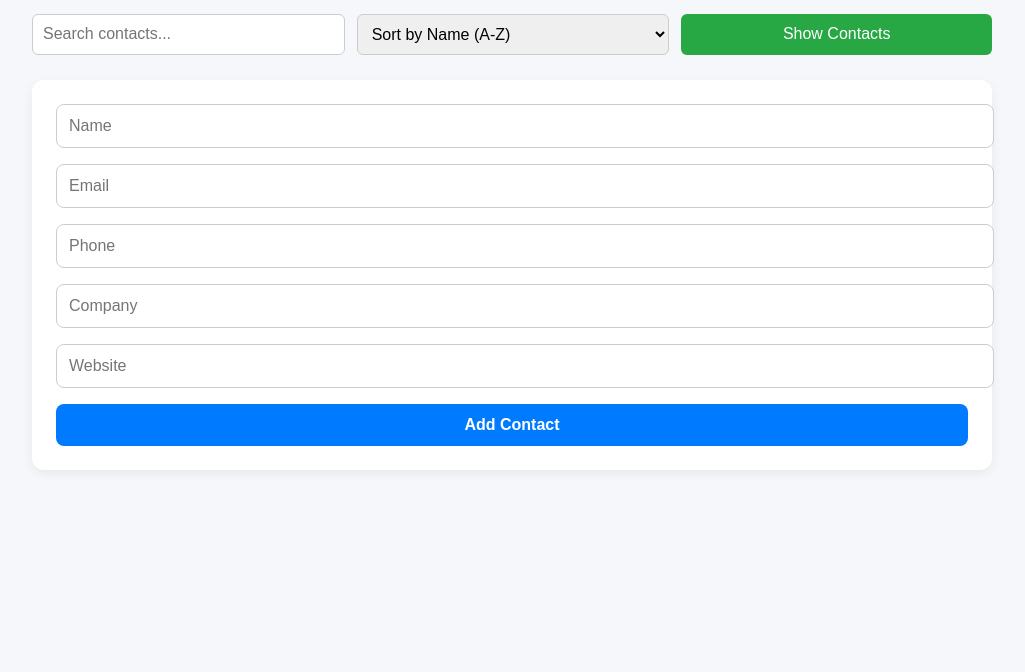
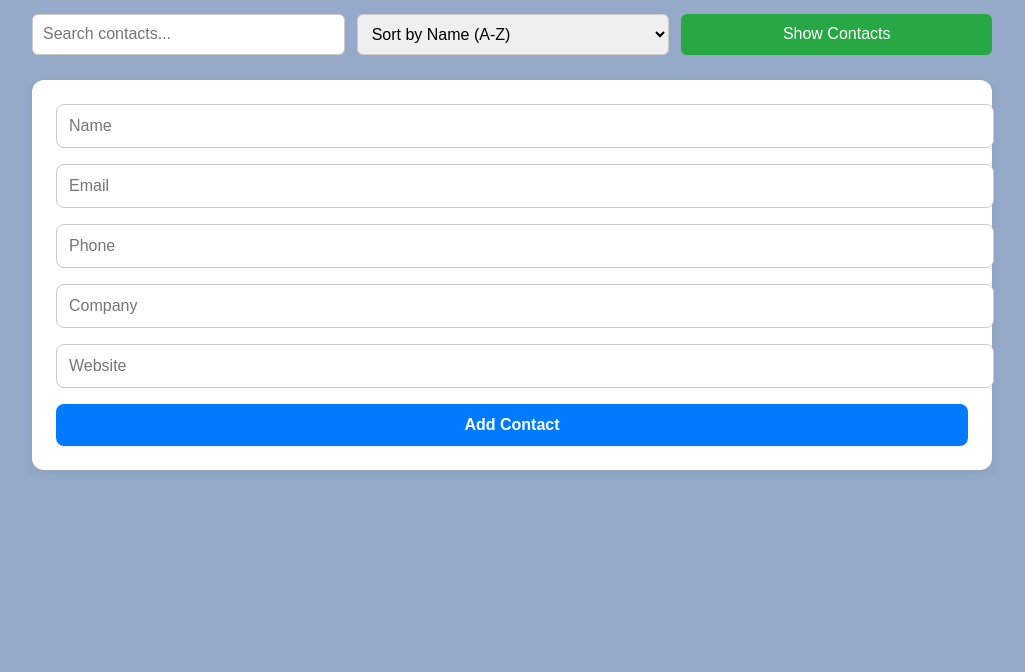
Before and after one commit to Ian-N-N/Sales_Contacts_Manager, a website: page index.html in a window 1280 px wide. Shown: the part 128-800 px from the top of the page, without its empty margins (128-1153 px from the left). Drawn offline with Linux system fonts and the light colour scheme.

Commit message:
updated css file

```diff
--- a/style.css
+++ b/style.css
@@ -1,6 +1,6 @@
 body {
   font-family: 'Segoe UI', sans-serif;
-  background: #f5f7fa;
+  background: #95aac9;
   color: #333;
   padding: 40px;
   max-width: 960px;
```
